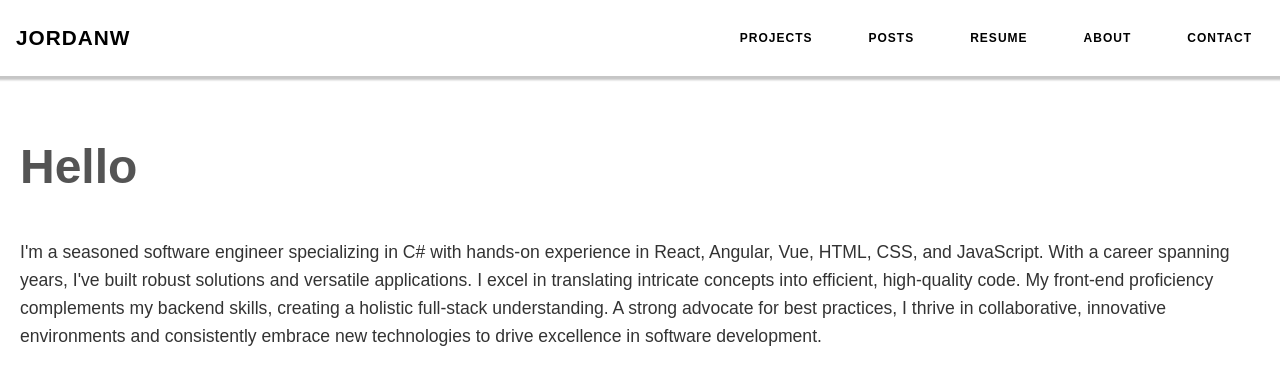
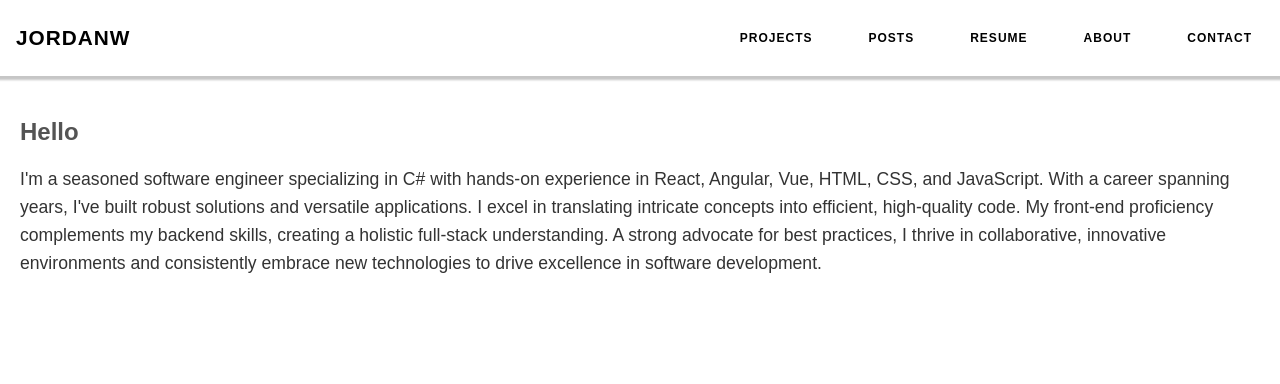
Before and after one commit to JordanWalker28/MyWebsite, a React (Create React App) app in the folder my-website/: page / in a window 1280 px wide. Shown: the top 384 px of the page. Built offline with nearby package versions, Linux system fonts and the light colour scheme; the HTML template or start-up script is replaced by a standard one.

Commit message:
Small refactor

```diff
--- a/my-website/src/components/Page.jsx
+++ b/my-website/src/components/Page.jsx
@@ -1,12 +1,13 @@
 import React from 'react';
+import '../styles/page.css';
 
 function Page({ title, children }) {
-  return (
-    <div style={{ padding: 20 }}>
-      <h2>{title}</h2>
-      {children}
-    </div>
-  );
-}
+    return (
+      <div className="page-container">
+        <h2 className="page-title">{title}</h2>
+        {children}
+      </div>
+    );
+  }
 
 export default Page;
--- /dev/null
+++ b/my-website/src/styles/page.css
@@ -0,0 +1,8 @@
+.page-container {
+    padding: 20px;
+  }
+
+  .page-title {
+    font-size: 24px;
+    margin-bottom: 10px;
+  }
```
